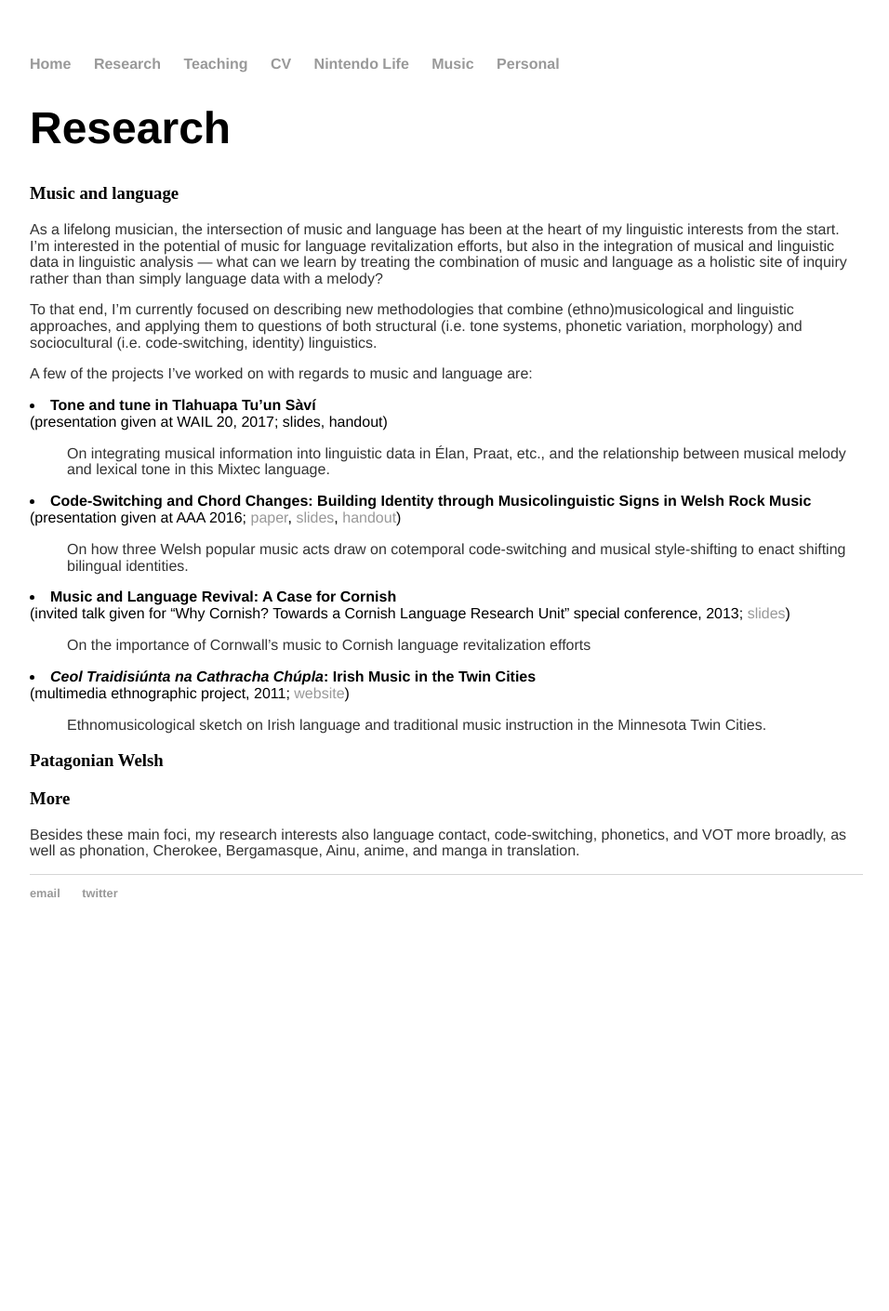
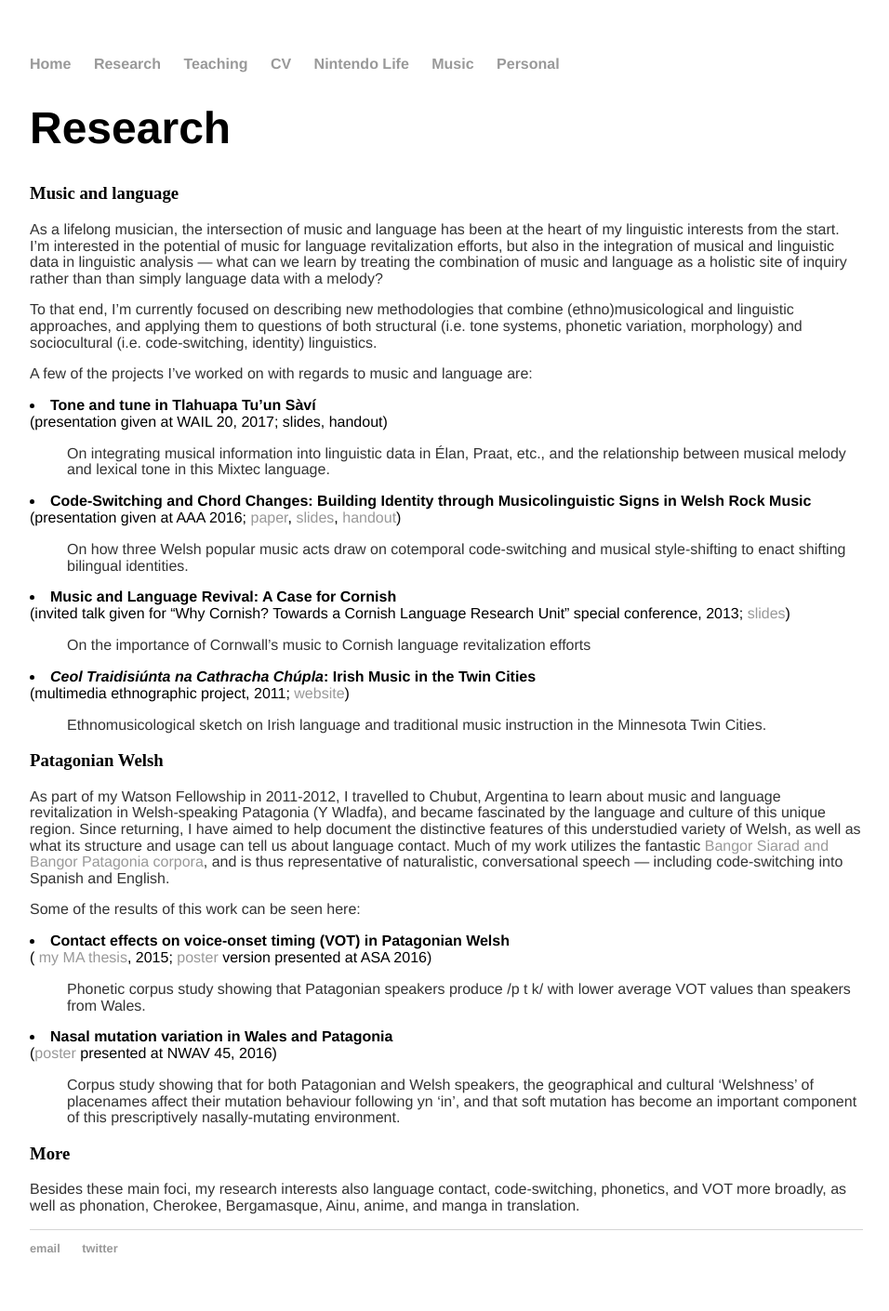
Before and after one commit to morgansleeper/morgansleeper.github.io, a Jekyll site: the page built from research/index.html, in a window 1280 px wide. Shown: the whole page at 93% size, without its empty margins (160-1116 px from the left). Built offline with Jekyll 4.4.1, drawn with Linux system fonts in a browser that asks for light colours; before the commit the page ends 1028 px from its top, so only the background shows below that.

Commit message:
Update index.html

```diff
--- a/research/index.html
+++ b/research/index.html
@@ -13,7 +13,8 @@ title: Morgan Sleeper | Research
   (i.e. code-switching, identity) linguistics.</p>
 <p>A few of the projects I’ve worked on with regards to music and language are:</p>
 <li><b>Tone and tune in Tlahuapa Tu’un Sàví</b> <br>(presentation given at WAIL 20, 2017; slides, handout)
- <p style="margin-left: 40px">On integrating musical information into linguistic data in Élan, Praat, etc., and the relationship between musical melody and lexical tone in this Mixtec language.
+ <p style="margin-left: 40px">On integrating musical information into linguistic data in Élan, Praat, etc.,
+   and the relationship between musical melody and lexical tone in this Mixtec language.
 </p></li>
 <li><b>Code-Switching and Chord Changes: Building Identity through Musicolinguistic Signs in Welsh Rock Music</b>
   <br>(presentation given at AAA 2016;
@@ -21,8 +22,8 @@ title: Morgan Sleeper | Research
    <a href = /Sleeper_AAA_2016_slides.pdf>slides</a>,
    <a href = /Sleeper_AAA_2016_handout.pdf>handout</a>)
 
-  <p style="margin-left: 40px">	On how three Welsh popular music acts draw on cotemporal code-switching and musical style-shifting to enact shifting bilingual identities.
-
+  <p style="margin-left: 40px">	On how three Welsh popular music acts draw on cotemporal code-switching and
+    musical style-shifting to enact shifting bilingual identities.
   </p>
 </li>
 <li><b>Music and Language Revival: A Case for Cornish</b>
@@ -43,6 +44,34 @@ title: Morgan Sleeper | Research
 </li>
 
 <h3>Patagonian Welsh</h3>
+<p>As part of my Watson Fellowship in 2011-2012, I travelled to Chubut, Argentina to learn about music and language
+  revitalization in Welsh-speaking Patagonia (Y Wladfa), and became fascinated by the language and culture of this
+  unique region. Since returning, I have aimed to help document the distinctive features of this understudied variety
+  of Welsh, as well as what its structure and usage can tell us about language contact. Much of my work utilizes the
+  fantastic <a href = http://bangortalk.org.uk/>Bangor Siarad and Bangor Patagonia corpora</a>, and is thus representative
+of naturalistic, conversational speech — including code-switching into Spanish and English.
+</p>
+<p>Some of the results of this work can be seen here:</p>
+
+<li><b>Contact effects on voice-onset timing (VOT) in Patagonian Welsh </b>
+  <br>
+  (
+  <a href = /Sleeper_MA.pdf>my MA thesis</a>, 2015;
+  <a href = /Sleeper_ASA2016_poster.pdf>poster</a> version presented at ASA 2016)
+
+  <p style="margin-left: 40px">	Phonetic corpus study showing that Patagonian speakers produce /p t k/ with
+    lower average VOT values than speakers from Wales.
+
+  </p>
+</li>
+<li><b>Nasal mutation variation in Wales and Patagonia</b>
+  <br>(<a href = /Sleeper_NWAV45_poster>poster</a> presented at NWAV 45, 2016)
+
+  <p style="margin-left: 40px">	Corpus study showing that for both Patagonian and Welsh speakers,
+    the geographical and cultural ‘Welshness’ of placenames affect their mutation behaviour following yn ‘in’,
+    and that soft mutation has become an important component of this prescriptively nasally-mutating environment.
+  </p>
+</li>
 
 <h3>More</h3>
 <p>Besides these main foci, my research interests also language contact, code-switching, phonetics, and VOT more broadly, as well as phonation,
```
